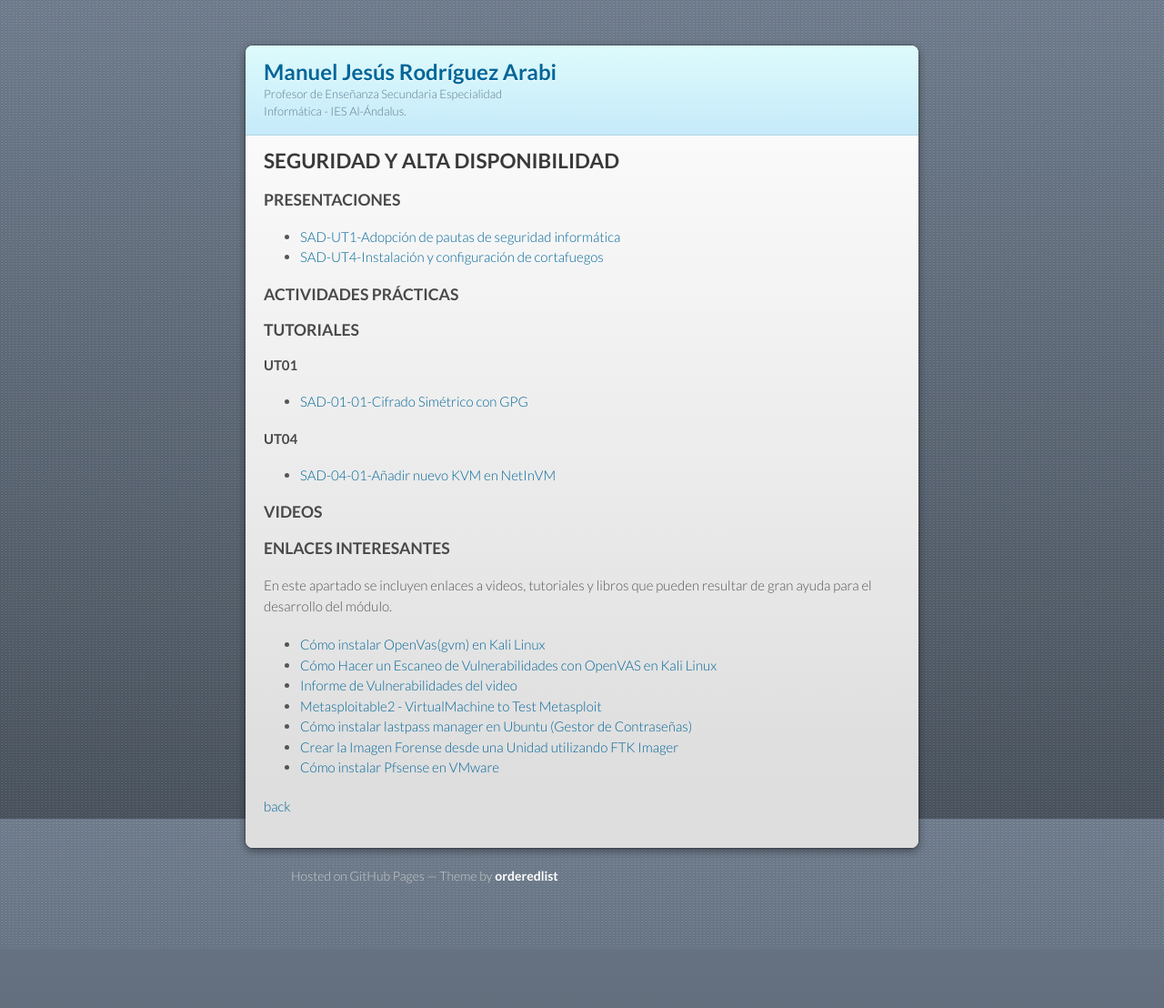
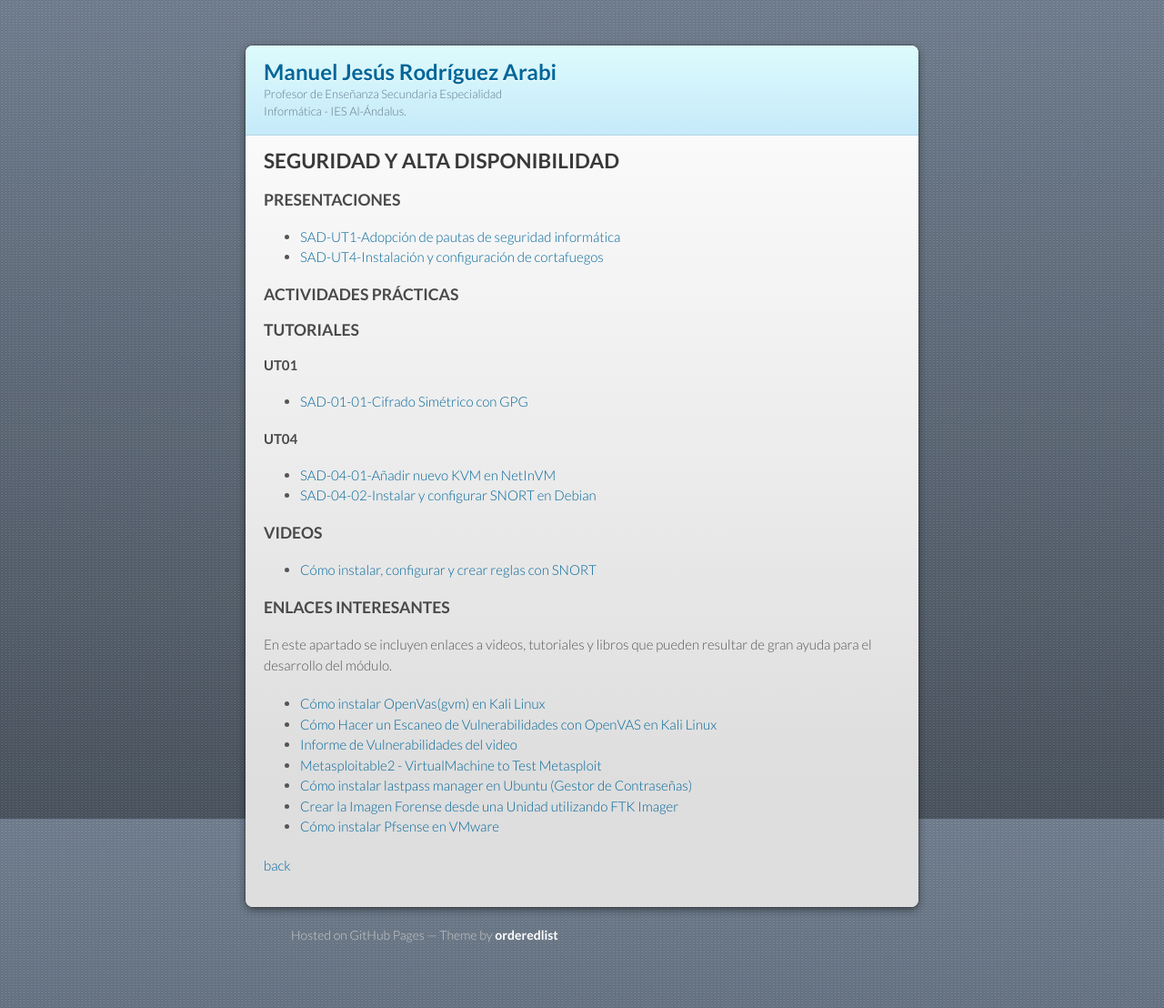
Before and after one commit to mrodara/mrodara.github.io, a Jekyll site: the page built from mods/sad.md, in a window 1280 px wide. Shown: the whole page at 91% size. Built offline with Jekyll 4.4.1, drawn with Linux system fonts in a browser that asks for light colours; our own code applies the rules of GitHub Pages for plain Markdown files; before the commit the page ends 1043 px from its top, so only the background shows below that.

Commit message:
Enlace para instalación y configuración de Snort en Debian

```diff
--- a/mods/sad.md
+++ b/mods/sad.md
@@ -21,8 +21,11 @@ layout: default
 #### UT04
 
 * [SAD-04-01-Añadir nuevo KVM en NetInVM](https://docs.google.com/document/d/1PvB-9E8UhljT0a5qOBTZg6zuwlp49_4SXy9Usrstb90/edit?usp=sharing)
+* [SAD-04-02-Instalar y configurar SNORT en Debian](https://www.ochobitshacenunbyte.com/2020/09/29/deteccion-de-intrusos-con-snort/)
 
 ### VIDEOS
+
+* [Cómo instalar, configurar y crear reglas con SNORT](https://youtu.be/MwqdKevOas0)
 
 ### ENLACES INTERESANTES
 
```
